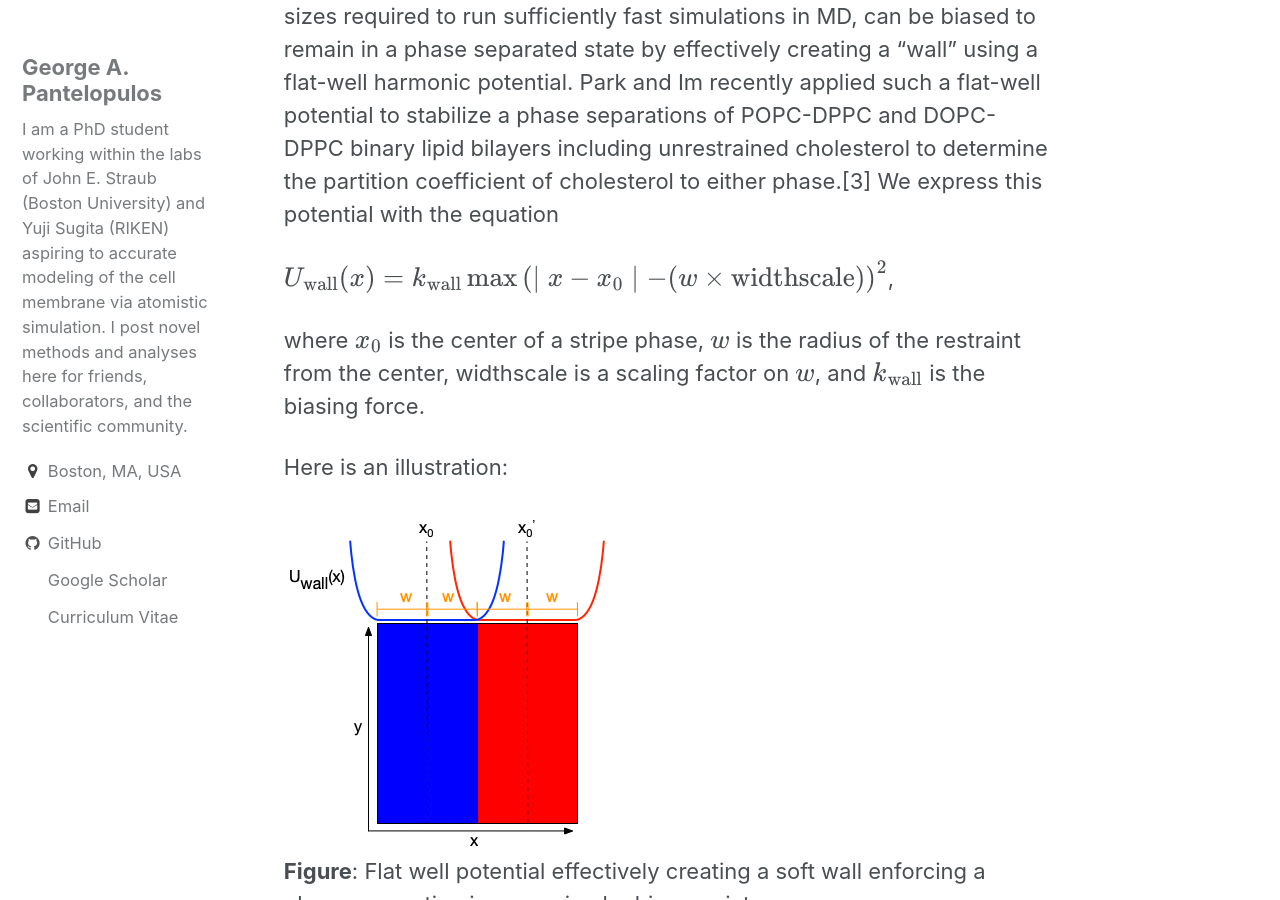
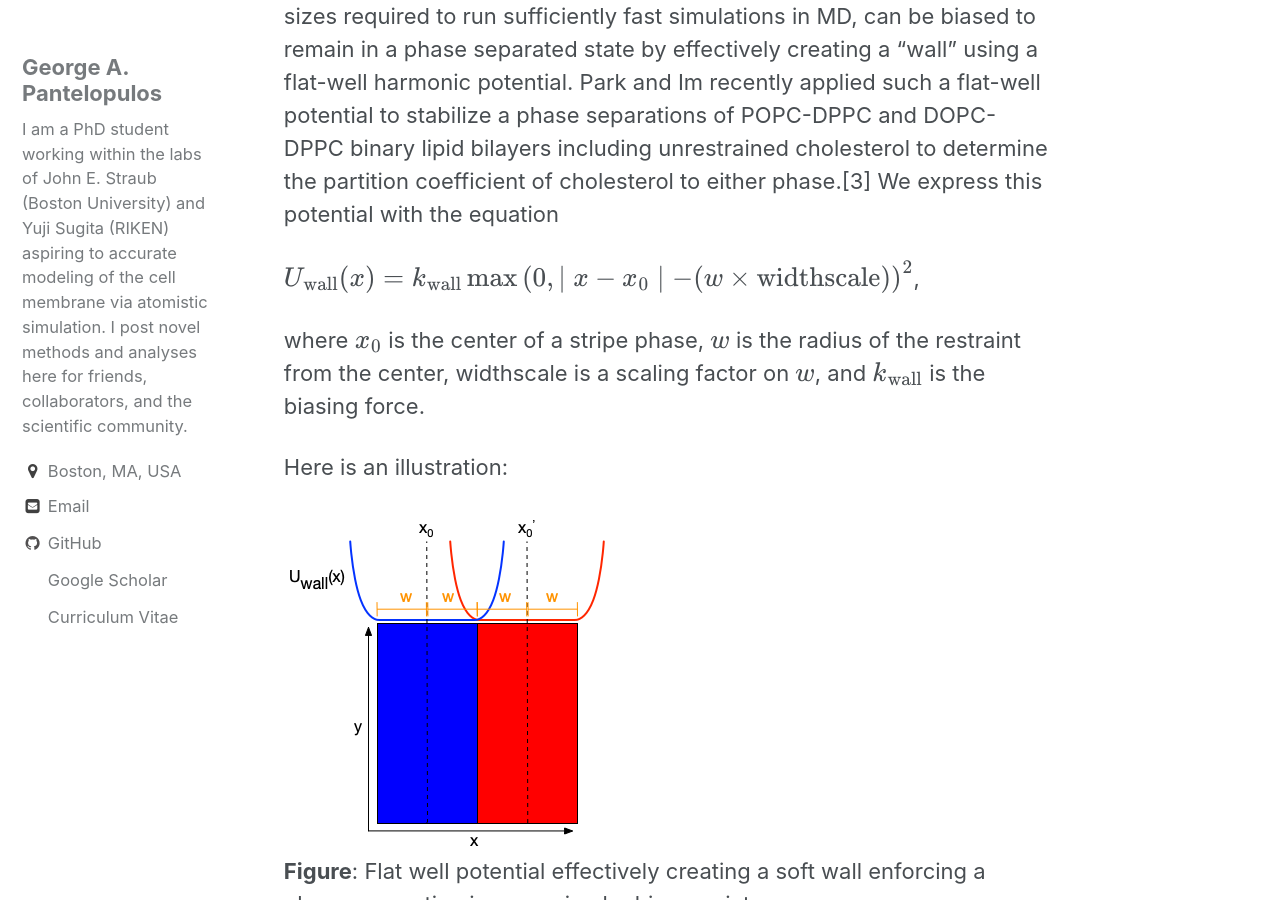
Before and after one commit to gpantel/gpantel.github.io, a Jekyll site: the page built from _posts/2019-26-19-LJsimulation.markdown, in a window 1280 px wide and 900 px high, scrolled down 10323 px. Built offline with Jekyll 4.4.1, drawn with Linux system fonts in a browser that asks for light colours; formulas are drawn with MathJax 3.

Commit message:
Update 2019-26-19-LJsimulation.markdown

```diff
--- a/_posts/2019-26-19-LJsimulation.markdown
+++ b/_posts/2019-26-19-LJsimulation.markdown
@@ -166,7 +166,7 @@ This is not quite everything that needs to be done. In two-dimensional systems t
 
 Phase separations that form in the thermodynamic limit can become unstable at insufficient system sizes given a system temperature and the interaction cost for forming contacts between species of opposites type. We explored this idea in lipid bilayers and an analytical two-dimensional Flory-Huggins lattice model in 2017.[2] Simulating lipid bilayers that <em>should</em> phase separate, but will not phase separate at the small system sizes required to run sufficiently fast simulations in MD, can be biased to remain in a phase separated state by effectively creating a "wall" using a flat-well harmonic potential. Park and Im recently applied such a flat-well potential to stabilize a phase separations of POPC-DPPC and DOPC-DPPC binary lipid bilayers including unrestrained cholesterol to determine the partition coefficient of cholesterol to either phase.[3] We express this potential with the equation
 
-$$U_{\mathrm{wall}}(x) = k_{\mathrm{wall}} \max\left( \mid x - x_0 \mid - (w \times \mathrm{widthscale}) \right)^2$$,
+$$U_{\mathrm{wall}}(x) = k_{\mathrm{wall}} \max\left(0,  \mid x - x_0 \mid - (w \times \mathrm{widthscale}) \right)^2$$,
 
 where $$x_0$$ is the center of a stripe phase, $$w$$ is the radius of the restraint from the center, widthscale is a scaling factor on $$w$$, and $$k_{\mathrm{wall}}$$ is the biasing force.
 
```
